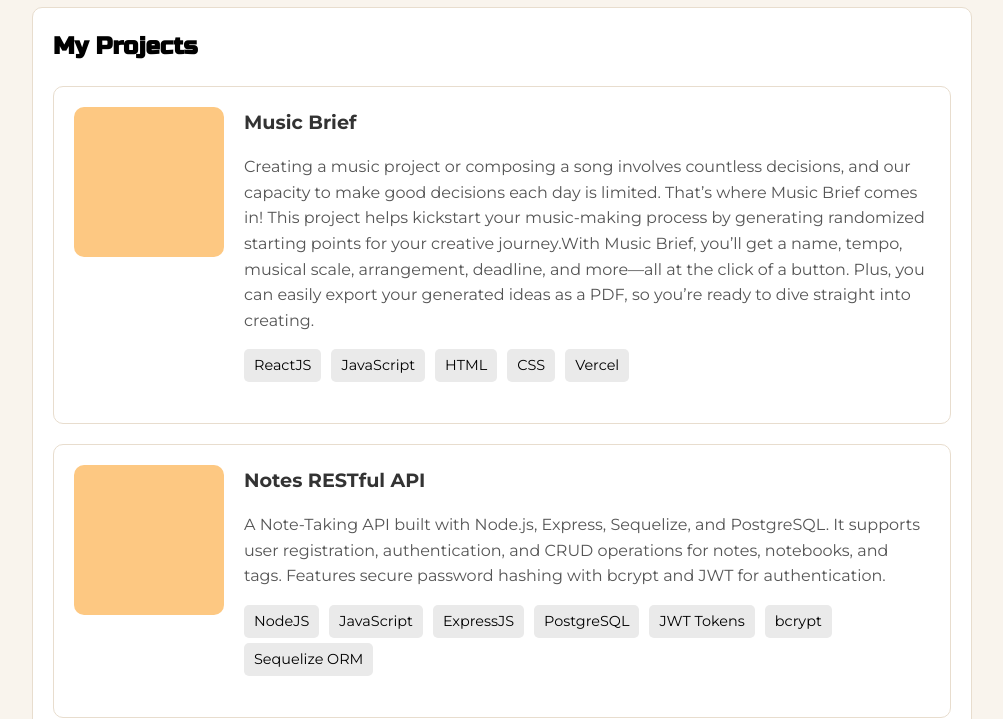
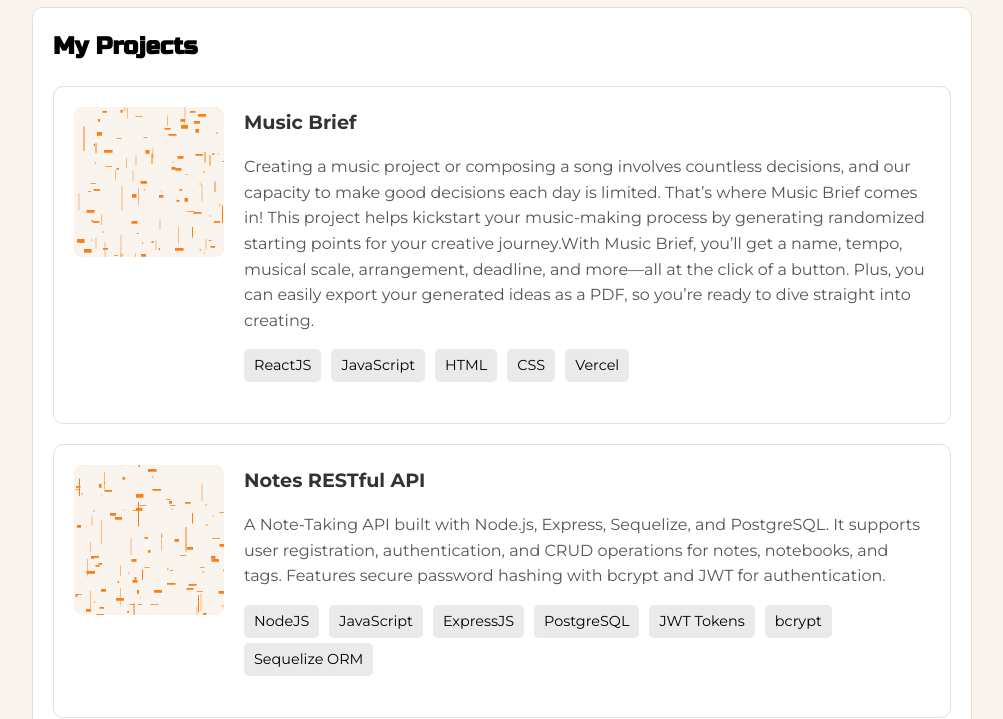
Before and after one commit to aras72h/cv, a plain HTML site: page index.html in a window 1280 px wide. Shown: the part 81-800 px from the top of the page, without its empty margins (138-1141 px from the left). Drawn offline with Linux system fonts and the light colour scheme.

Commit message:
Implemented random drawing

```diff
--- a/index.js
+++ b/index.js
@@ -86,7 +86,8 @@ document.addEventListener("DOMContentLoaded", () => {
         const article = document.createElement("article");
         article.className = "project-card";
 
-        const projectImage = document.createElement("div");
+        const projectImage = document.createElement("canvas");
+        generateImg(projectImage)
         projectImage.className = "project-image";
         article.appendChild(projectImage);
 
@@ -118,3 +119,70 @@ document.addEventListener("DOMContentLoaded", () => {
         projectsContainer.appendChild(article);
     });
 });
+
+
+function generateImg(canvas) {
+    // const canvas = document.getElementById('artCanvas');
+    const ctx = canvas.getContext('2d');
+    const canvasSize = canvas.width;
+
+    function getRandomInt(min, max) {
+        return Math.floor(Math.random() * (max - min + 1)) + min;
+    }
+
+    function getRandomStrokeWidth() {
+        // Stroke width variation between 2 and 5
+        return getRandomInt(1, 1.5);
+    }
+
+    function drawLine(x, y, length, angle) {
+        const x2 = x + length * Math.cos(angle);
+        const y2 = y + length * Math.sin(angle) * 7;
+
+        ctx.beginPath();
+        ctx.strokeStyle = '#FD7E14'; // Set fixed color
+        ctx.lineWidth = getRandomStrokeWidth();
+        ctx.moveTo(x, y);
+        ctx.lineTo(x2, y2);
+        ctx.stroke();
+    }
+
+    function drawFilledRectangle(x, y, width, height) {
+        ctx.beginPath();
+        ctx.fillStyle = '#FD7E14'; // Set fixed color
+        ctx.fillRect(x, y, width, height);
+    }
+
+    function generateArt(pieceCount = 200) {
+        ctx.clearRect(0, 0, canvasSize, canvasSize);
+
+        ctx.fillStyle = '#F9F4ED'
+        ctx.fillRect(0, 0, canvas.width, canvas.height)
+
+        const gridSize = 100; // Grid size
+        const cellSize = canvasSize / gridSize; // Grid cell size
+
+        for (let i = 0; i < pieceCount; i++) {
+            // Structured position: random within each grid cell
+            const baseX = getRandomInt(0, gridSize - 1) * cellSize;
+            const baseY = getRandomInt(0, gridSize - 1) * cellSize;
+
+            // Randomly decide to draw either a line or a rectangle
+            if (Math.random() > 0.5) {
+                // Draw line with random length and angle
+                const length = getRandomInt(cellSize / 2, cellSize);
+                const angle = getRandomInt(0, 3) * (Math.PI / 2); // Only 90-degree rotations
+                drawLine(baseX + getRandomInt(0, cellSize), baseY + getRandomInt(0, cellSize), length, angle);
+            } else {
+                // Draw filled rectangle with random size
+                const width = getRandomInt(cellSize * 6, cellSize);
+                const height = getRandomInt(cellSize / 4, cellSize);
+                drawFilledRectangle(baseX + getRandomInt(0, cellSize / 2), baseY + getRandomInt(0, cellSize / 2), width, height);
+            }
+        }
+    }
+
+    // Generate art on page load
+    return generateArt();
+
+}
--- a/styles.css
+++ b/styles.css
@@ -1,11 +1,14 @@
 /* Variables */
 :root {
     --primary-color: #FD7E14;
+    /* --primary-color: #147EFD; */
     --primary-text: #1A1F2C;
     --secondary-text: #454D60;
     --text-light: #576076;
     --background-color: #F9F4ED;
+    /* --background-color: #EDF4F9; */
     --primary-border: #E8DDCE;
+    /* --primary-border: #CEDDE8; */
     --secondary-border: #1A1F2C;
     --black: #0C0C0d;
     --white: #FFF;
```
Also changed, not shown: drawing.html (added, +96 -0 lines).
